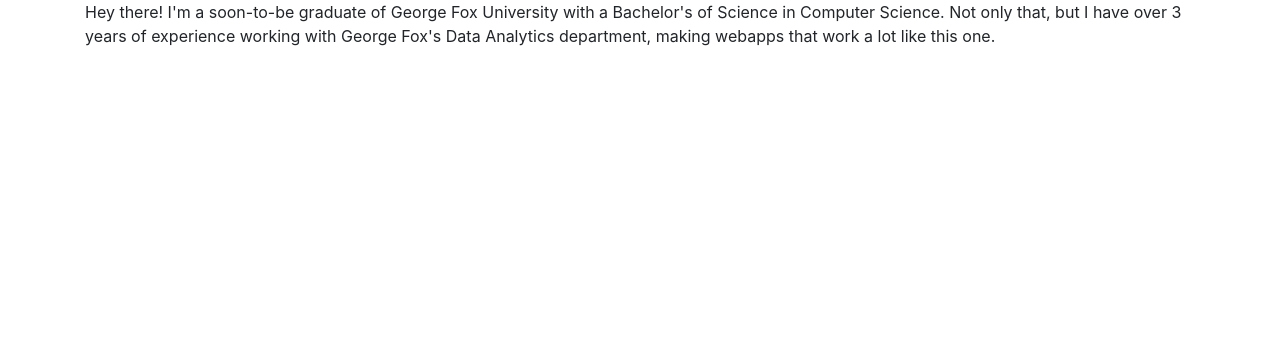
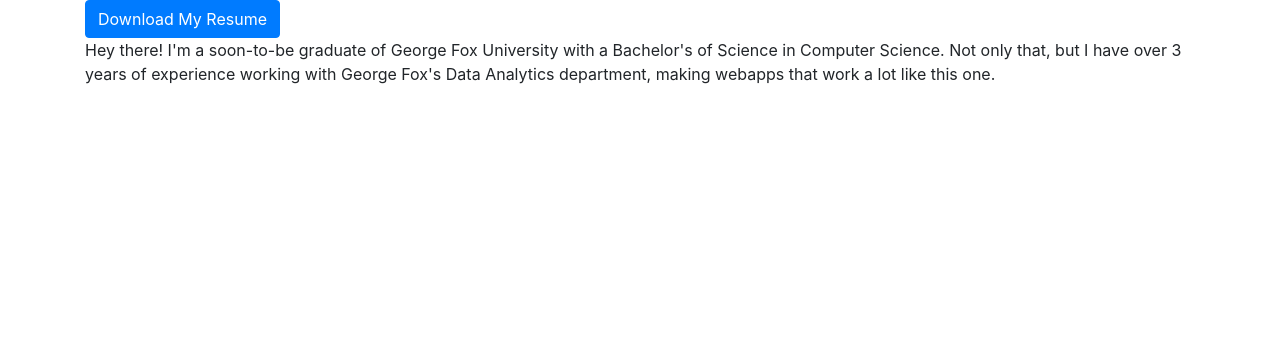
Before and after one commit to EthanAMoss/personal-website, a Flask app: page /resume in a window 1280 px wide. Shown: the part 64-420 px from the top of the page. Before the commit the page ends 110 px from the top, so only its background shows below. Run offline with Flask 2, Linux system fonts and the light colour scheme; some libraries are stand-ins or nearby versions.

Commit message:
Trying out download link for resume

```diff
--- a/emoss_website/templates/resume.jinja2.html
+++ b/emoss_website/templates/resume.jinja2.html
@@ -10,7 +10,8 @@
     {% block main_body %}
 
         <div class="container">
-        Hey there! I'm a soon-to-be graduate of George Fox University with a Bachelor's of Science in Computer Science. Not only that, but I have over 3 years of experience working with George Fox's Data Analytics department, making webapps that work a lot like this one.
+        <a href="https://www.dropbox.com/s/ekrcxj5550lc4xs/EthanMossResume.pdf?raw=1" class="btn btn-primary">Download My Resume</a>
+        <p>Hey there! I'm a soon-to-be graduate of George Fox University with a Bachelor's of Science in Computer Science. Not only that, but I have over 3 years of experience working with George Fox's Data Analytics department, making webapps that work a lot like this one.</p>
         </div>
 
 <br />
```
